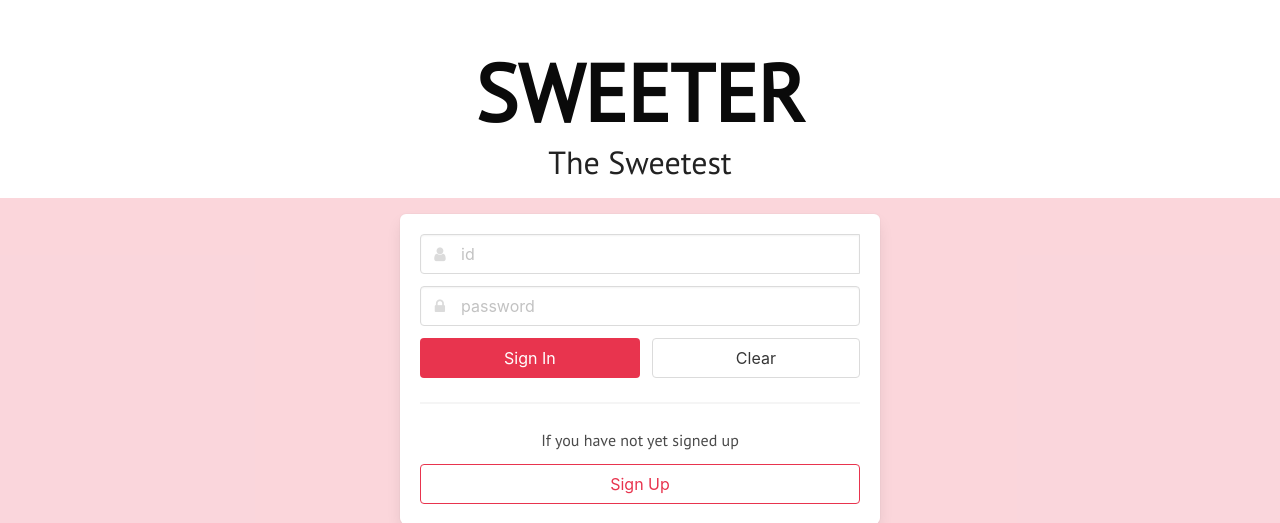
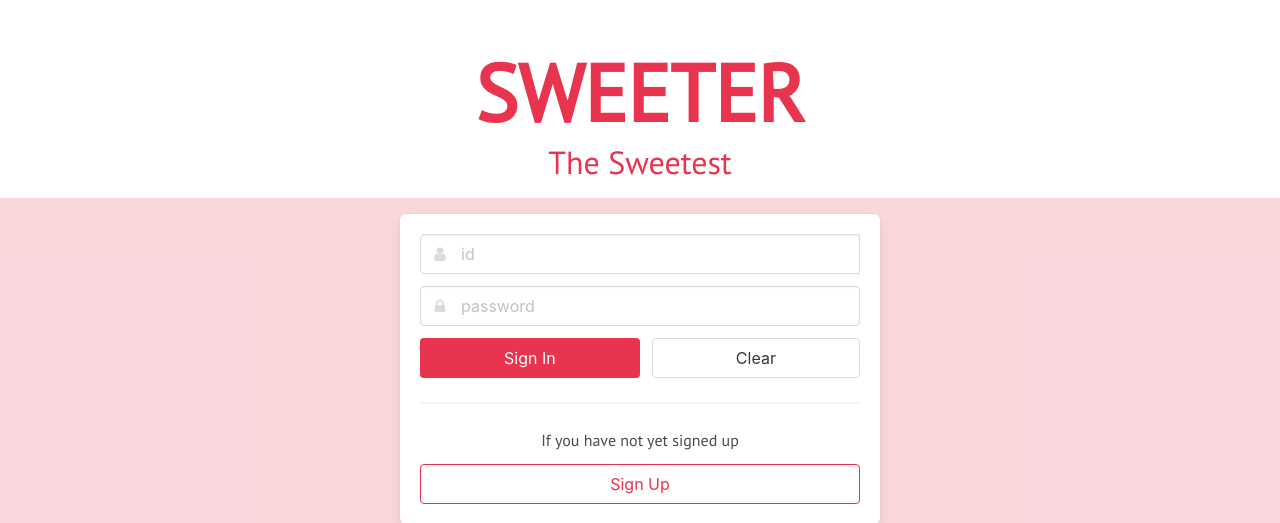
Before and after one commit to sihombing18/Tugas12-4, a Flask app: page /login in a window 1280 px wide. Shown: the top 523 px of the page. Run offline with Flask 3, Linux system fonts and the light colour scheme; some libraries are stand-ins or nearby versions.

Commit message:
fix color of engangement

```diff
--- a/static/mystyle.css
+++ b/static/mystyle.css
@@ -22,7 +22,7 @@ body {
 }
 
 .is-sparta {
-    color: #e8344e important;
+    color: #e8344e !important;
 }
 
 .button.is-sparta {
```
